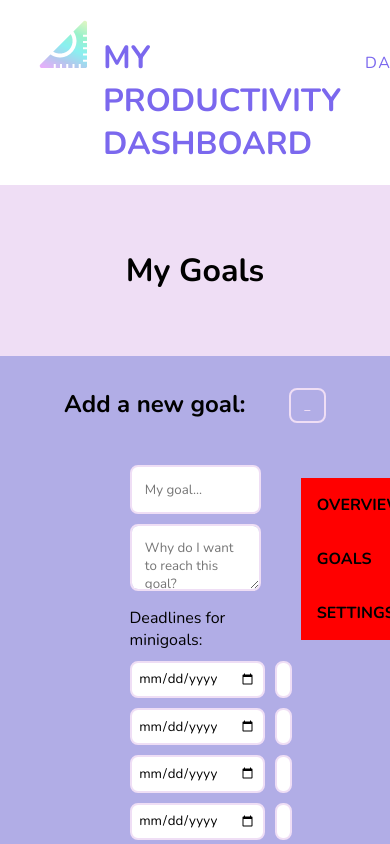
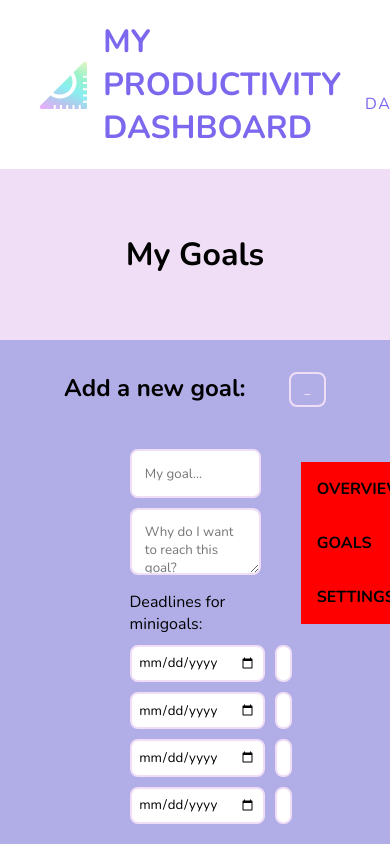
Before and after one commit to MareikeW/dashboard-project, an Angular app: page /dashboard/goals-dashboard in a window 390 px wide. Shown: the top 844 px of the page. Built offline with nearby package versions, Linux system fonts and the light colour scheme.

Commit message:
added responsive design for ipad

```diff
--- a/src/app/app.component.scss
+++ b/src/app/app.component.scss
@@ -69,3 +69,9 @@ header nav {
     }
   }
 }
+
+@media (max-width: 768px) {
+    .logo {
+      align-items: center;
+    }
+}
```
